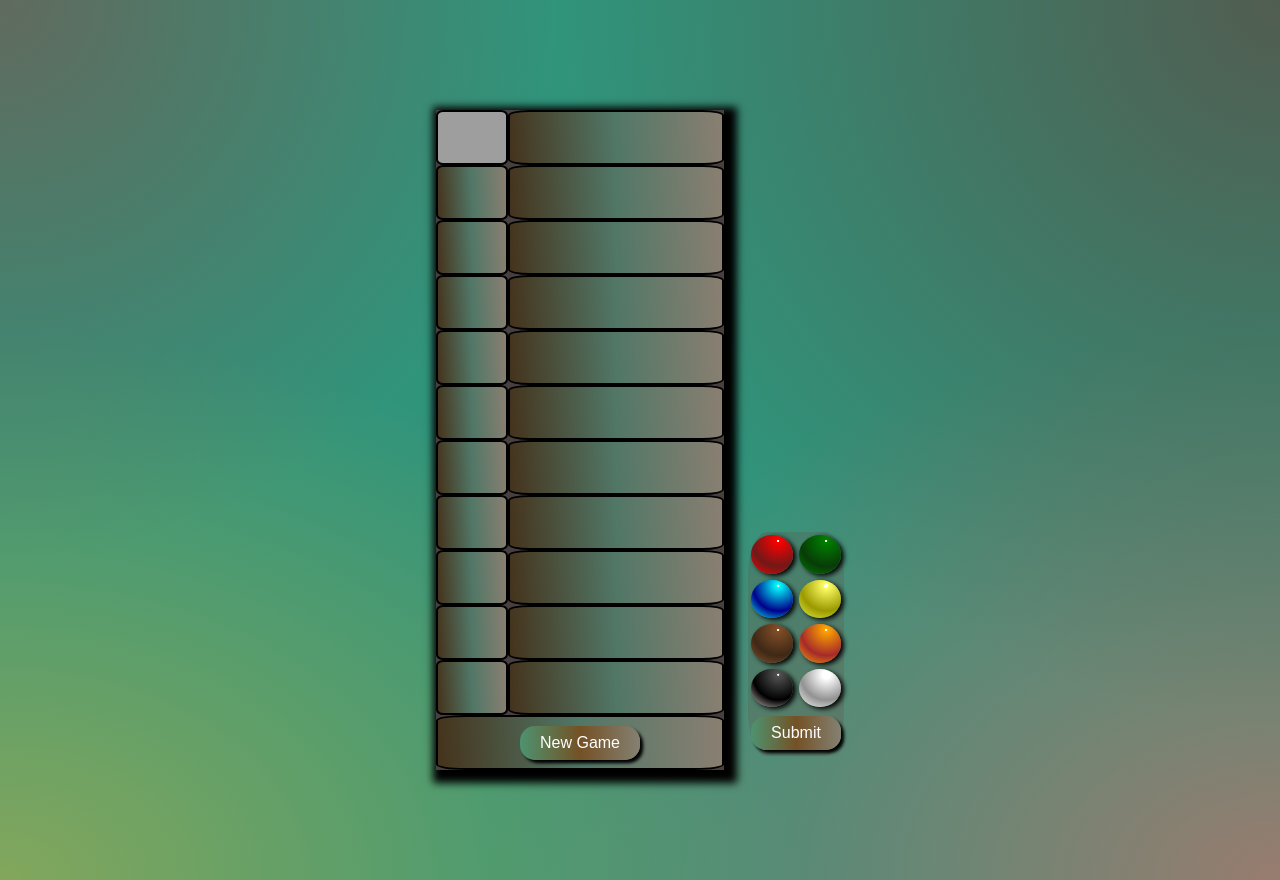
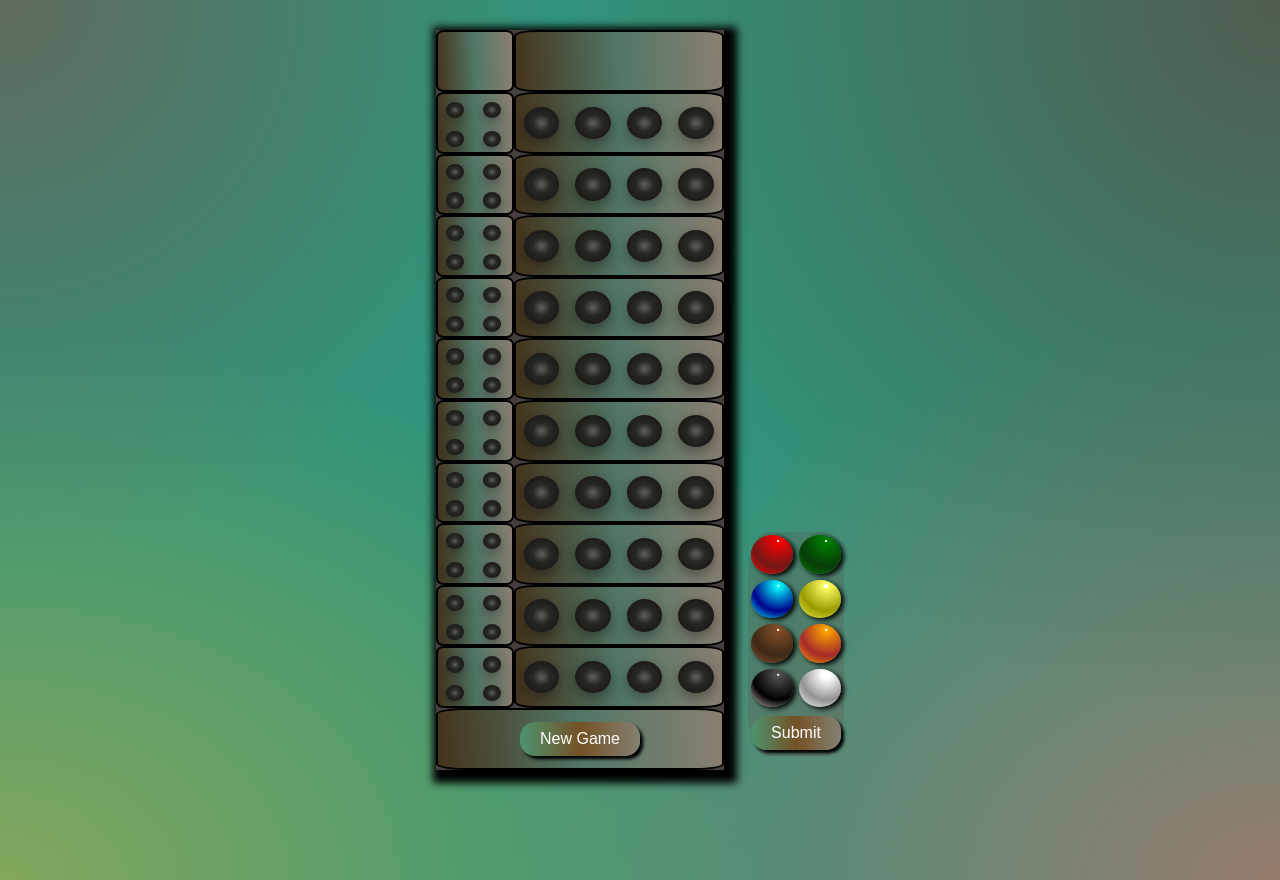
Before and after one commit to tnwatts/MasterMindFlayer, a plain HTML site: page index.html in a window 1280 px wide. Drawn offline with Linux system fonts and the light colour scheme; grey boxes are pictures that could not be loaded.

Commit message:
Got the layoutPegs function working, added to init,continued improvements on styling

```diff
--- a/css/main.css
+++ b/css/main.css
@@ -37,11 +37,11 @@ body2 {
 }
 
 main {
-    margin-top: 0vmin;
-    height: 75%;
+    margin-top: -10vmin;
+    height: 84%;
     width: 36vmin;
     display: grid;
-    grid-template-columns: 1fr  3fr;
+    grid-template-columns: 1fr  2.7fr;
     grid-template-rows: 1fr 1fr 1fr 1fr 1fr 1fr 1fr 1fr 1fr 1fr 1fr 1fr;
     background-color: #483f3f;
     box-shadow: 0.6vmin 0.6vmin 1vmin 1vmin black;
@@ -76,10 +76,10 @@ side {
     justify-content: center;
     align-items: center;
 }
-.empty {
+/* .empty {
     background: url("https://w7.pngwing.com/pngs/737/396/png-transparent-mastermind-how-to-think-like-sherlock-holmes-221b-baker-street-his-last-bow-book-book-microphone-monochrome-sticker-thumbnail.png");
     background-size: cover;
-}
+} */
 .selector {
     border-radius: 50%;
     background-color: green;
@@ -117,20 +117,26 @@ side {
     background: radial-gradient(circle at 65% 15%, white 4px, white 3%, rgb(146, 146, 146) 60%, white 100%);
     box-shadow: 3px 2px 5px black;
 }
-
-#guess{
+.peg-cell-clue{
+    display: grid;
+    grid-template-columns: 1fr 1fr;
+    grid-template-rows: 1fr 1fr;
+    padding: -5vmin 0 0 0;
+}
+.peg-cell-guess{
     display: flex;
     justify-content: space-around;
     align-items: center;
 }
-#guess > div {
+peg {
     border-radius: 50%;
-    width: 5vmin;
-    height: 4.8vmin;
+    width: 50%;
+    height: 56%;
 }
-#empty{
-    background: radial-gradient(closest-side, #000000, #262a23, #514b45);
-    box-shadow: 0 4px 8px 0 rgba(0, 0, 0, 0.2), 0 6px 20px 0 rgba(0, 0, 0, 0.19);
+
+.empty{
+    background: radial-gradient(closest-side, #615e5e, #262a23, #1d1a18);
+    box-shadow: 0 4px 8px 0 rgba(0, 0, 0, 0.2), 0 6px 20px 0 rgba(0, 0, 0, 0.19); */
     border-radius: 90%;
     margin: 1vmin;
 }
--- a/index.html
+++ b/index.html
@@ -12,127 +12,69 @@
     <body>
        <body2>
         <main>
-            <div class='empty'></div>
-            <div class = 'master cell'></div>
-            <div class = 'peg cell' id="clue">
-                <div></div>
-                <div></div>
-                <div></div>
-                <div></div>
+            <div id='empty'></div>
+            <div class='e' id='master-cell'>
+
             </div>
-            <div class = 'peg cell' id="guess">
-                <div></div>
-                <div></div>
-                <div></div>
-                <div></div>
+            <div class='peg-cell-clue'>
+
             </div>
-            <div class = 'peg cell' id="clue">
-                <div></div>
-                <div></div>
-                <div></div>
-                <div></div>
+            <div class ='peg-cell-guess'>
+
             </div>
-            <div class = 'peg cell' id="guess">
-                <div></div>
-                <div></div>
-                <div></div>
-                <div></div>
+            <div class='peg-cell-clue'>
+
             </div>
-            <div class = 'peg cell' id="clue">
-                <div></div>
-                <div></div>
-                <div></div>
-                <div></div>
+            <div class ='peg-cell-guess'>
+
             </div>
-            <div class = 'peg cell' id="guess">
-                <div></div>
-                <div></div>
-                <div></div>
-                <div></div>
+            <div class='peg-cell-clue'>
+
             </div>
-            <div class = 'peg cell' id="clue">
-                <div></div>
-                <div></div>
-                <div></div>
-                <div></div>
+            <div class ='peg-cell-guess'>
+
             </div>
-            <div class = 'peg cell' id="guess">
-                <div></div>
-                <div></div>
-                <div></div>
-                <div></div>
+            <div class='peg-cell-clue'>
+
             </div>
-            <div class = 'peg cell' id="clue">
-                <div></div>
-                <div></div>
-                <div></div>
-                <div></div>
+            <div class ='peg-cell-guess'>
+
             </div>
-            <div class = 'peg cell' id="guess">
-                <div></div>
-                <div></div>
-                <div></div>
-                <div></div>
+            <div class='peg-cell-clue'>
+
             </div>
-            <div class = 'peg cell' id="clue">
-                <div></div>
-                <div></div>
-                <div></div>
-                <div></div>
+            <div class ='peg-cell-guess'>
+
             </div>
-            <div class = 'peg cell' id="guess">
-                <div></div>
-                <div></div>
-                <div></div>
-                <div></div>
+            <div class='peg-cell-clue'>
+
             </div>
-            <div class = 'peg cell' id="clue">
-                <div></div>
-                <div></div>
-                <div></div>
-                <div></div>
+            <div class ='peg-cell-guess'>
+
             </div>
-            <div class = 'peg cell' id="guess">
-                <div></div>
-                <div></div>
-                <div></div>
-                <div></div>
+            <div class='peg-cell-clue'>
+
             </div>
-            <div class = 'peg cell' id="clue">
-                <div></div>
-                <div></div>
-                <div></div>
-                <div></div>
+            <div class ='peg-cell-guess'>
+
             </div>
-            <div class = 'peg cell' id="guess">
-                <div></div>
-                <div></div>
-                <div></div>
-                <div></div>
+            <div class='peg-cell-clue'>
+
             </div>
-            <div class = 'peg cell' id="clue">
-                <div></div>
-                <div></div>
-                <div></div>
-                <div></div>
+            <div class ='peg-cell-guess'>
+
             </div>
-            <div class = 'peg cell' id="guess">
-                <div></div>
-                <div></div>
-                <div></div>
-                <div></div>
+            <div class='peg-cell-clue'>
+
             </div>
-            <div class = 'peg cell' id="clue">
-                <div></div>
-                <div></div>
-                <div></div>
-                <div></div>
+            <div class ='peg-cell-guess'>
+
             </div>
-            <div class = 'peg cell' id="guess">
-                <div></div>
-                <div></div>
-                <div></div>
-                <div></div>
+            <div class='peg-cell-clue'>
+
+            </div>
+            <div class ='peg-cell-guess'>
+
             </div>
             <div class = 'new-game'>
                 <button class='button'>New Game</button>
--- a/js/main.js
+++ b/js/main.js
@@ -14,11 +14,13 @@
 /*----- app's state (variables) -----*/
 let gameRoundsLeft; //10 rounds means 10 guesses
 let gameStatus; //game in session = null, victory = 'W', loser = 'L'
-let guessSlot; //array to hold the current 4 guess's
+let guessSlot; //array to hold the current play group
+let currentGuess; //array that holds the current guesses
 let guessCount; //int to keep track of how many guess there are
 /*----- cached element references -----*/
 const selectorEls = document.querySelectorAll('.selector');
-const guessEls = document.querySelectorAll('#guess');
+const guessEls = document.querySelectorAll('.peg-cell-guess');
+const clueEls = document.querySelectorAll('.peg-cell-clue');
 /*----- event listeners -----*/
 document.querySelector('side').addEventListener('click', handlePegSelector);
 /*----- functions -----*/
@@ -27,8 +29,10 @@ init();
 function init() {
     gameStatus = null;
     gameRoundsLeft = 9;
-    guessCount = 0;
+
+    currentGuess = [];
     loadGuessEls();
+    layoutDivs();
     // selectorEls.forEach(function(selecorEl, idx){
 
     // })
@@ -38,24 +42,39 @@ function init() {
 }
 
 function render() {
-
+    //assign current guesses to elements
+    //guessSlot[currentGuess.length-1].setAttribute('id', `${currentGuess}`);
 }
 
-
 function handlePegSelector(evt){
+    //update the current guesses array with the peg selected
     if (evt.target.classList.value === 'selector'){
-        if (guessCount > 3) {
+        if (currentGuess.length >= 4) {
             alert('guesses full');
             return;
         }
-        guessSlot[guessCount++].setAttribute('id', `${evt.target.id}`);
+        currentGuess.push(evt.target.id);
 
         console.log(evt.target.id);
     }
+}
 
-
+function handlePegRemover(){
+    //check if guessSlot array is empty, if true send message
+    //remove a peg from the guessSlot array
 }
 
 function loadGuessEls(){
     guessSlot = guessEls[gameRoundsLeft].children;
 }
+function layoutDivs(){
+    let allEls = [...guessEls, ...clueEls];
+    allEls.forEach(function(El){
+        for(i = 0; i <4; i++) {
+            let peg = document.createElement('peg');
+            peg.setAttribute('class','empty');
+            El.appendChild(peg);
+        }
+    })
+    console.log(allEls);
+}
```
